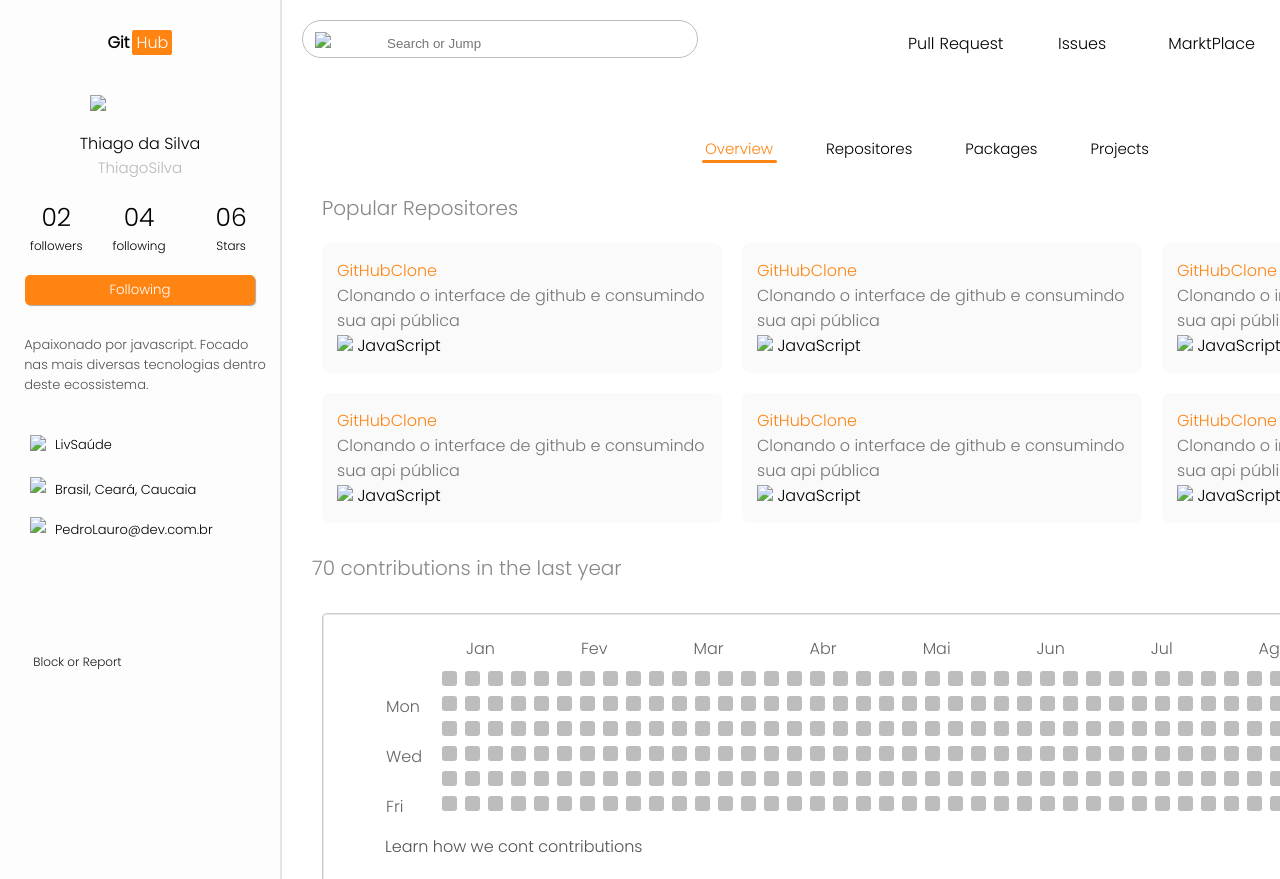
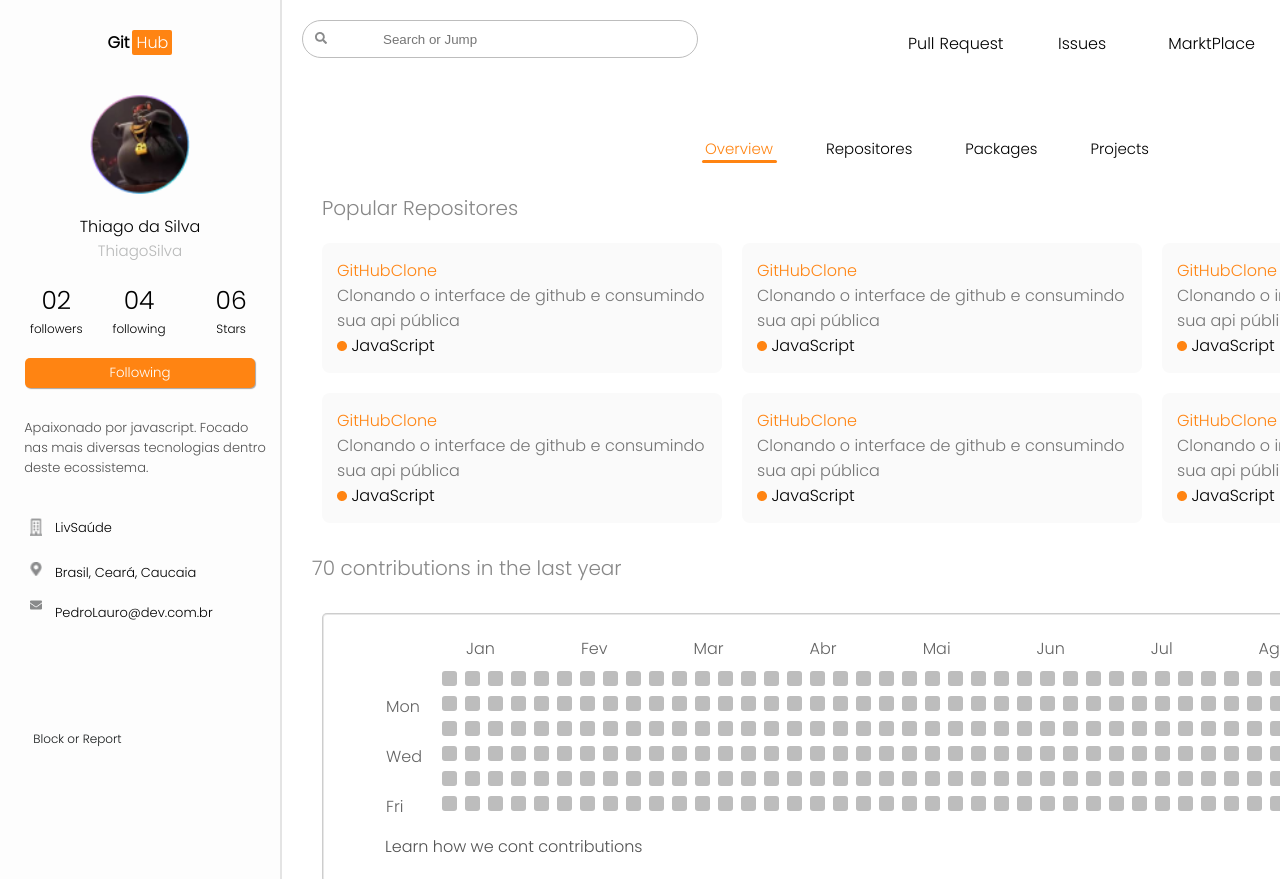
Before and after one commit to rochajpp/ProjectGitHub, a plain HTML site: page index.html in a window 1280 px wide. Shown: the top 879 px of the page. Drawn offline with Linux system fonts and the light colour scheme; the site is published under a folder, as on GitHub Pages, so addresses that start at the root find nothing.

Commit message:
Update index.html

```diff
--- a/index.html
+++ b/index.html
@@ -17,7 +17,7 @@
                 Hub
             </div>
         </div>
-        <img class="perfil" src="/Imagens/Ellipse 1.png">
+        <img class="perfil" src="Imagens/Ellipse 1.png">
         <div class="nome">
             <div class="nome-top">
                 Thiago da Silva
@@ -46,11 +46,11 @@
         </div>
         <div class="descricao2">
             <div class="imagens">
-                <img class="icone1" src="/Imagens/Vector (2).png">
+                <img class="icone1" src="Imagens/Vector (2).png">
                 <br>
-                <img class="icone2" src="/Imagens/Vectorr.png" >
+                <img class="icone2" src="Imagens/Vectorr.png" >
                 <br>
-                <img class="icone3" src="/Imagens/Vector (1).png">
+                <img class="icone3" src="Imagens/Vector (1).png">
             </div>
             <div class="subtitulo">
                 <div class="livs">
@@ -73,7 +73,7 @@
     <div class="part2">
         <div class="cabecalho">
             <fieldset class="caixa-pesquisa">
-                <img id="imagem-pesquisa" src="/Imagens/Vector.png">
+                <img id="imagem-pesquisa" src="Imagens/Vector.png">
                 <input type="text" name="pesquisa" id="pesquisa" placeholder="Search or Jump">
             </fieldset>
             <div class="ancoras">
@@ -82,8 +82,8 @@
                 <button class="parte">MarktPlace</button>
                 <button class="parte">Explore</button>
             </div>
-            <img class="icone-not" src="/Imagens/coolicon1.png">
-            <img class="icone-perf" src="/Imagens/coolicon.png">
+            <img class="icone-not" src="Imagens/coolicon1.png">
+            <img class="icone-perf" src="Imagens/coolicon.png">
         </div>
         <div class="cabecalho2">
             <div class="aba1">Overview</div>
@@ -101,7 +101,7 @@
                             <p class="githubc">GitHubClone</p>
                             Clonando o interface de github e consumindo<br>sua api pública
                             <div class="js">
-                                <img class="imagem-js" src="/Imagens/Ellipse 5.png">
+                                <img class="imagem-js" src="Imagens/Ellipse 5.png">
                                 JavaScript
                             </div>
                         </div>
@@ -111,7 +111,7 @@
                             <p class="githubc">GitHubClone</p>
                             Clonando o interface de github e consumindo<br>sua api pública
                             <div class="js">
-                                <img class="imagem-js" src="/Imagens/Ellipse 5.png">
+                                <img class="imagem-js" src="Imagens/Ellipse 5.png">
                                 JavaScript
                             </div>
                         </div>
@@ -124,7 +124,7 @@
                                 <p class="githubc">GitHubClone</p>
                                 Clonando o interface de github e consumindo<br>sua api pública
                                 <div class="js">
-                                    <img class="imagem-js" src="/Imagens/Ellipse 5.png">
+                                    <img class="imagem-js" src="Imagens/Ellipse 5.png">
                                     JavaScript
                                 </div>
                             </div>
@@ -134,7 +134,7 @@
                                 <p class="githubc">GitHubClone</p>
                                 Clonando o interface de github e consumindo<br>sua api pública
                                 <div class="js">
-                                    <img class="imagem-js" src="/Imagens/Ellipse 5.png">
+                                    <img class="imagem-js" src="Imagens/Ellipse 5.png">
                                     JavaScript
                                 </div>
                             </div>
@@ -147,7 +147,7 @@
                             <p class="githubc">GitHubClone</p>
                             Clonando o interface de github e consumindo<br>sua api pública
                             <div class="js">
-                                <img class="imagem-js" src="/Imagens/Ellipse 5.png">
+                                <img class="imagem-js" src="Imagens/Ellipse 5.png">
                                 JavaScript
                             </div>
                         </div>
@@ -157,7 +157,7 @@
                             <p class="githubc">GitHubClone</p>
                             Clonando o interface de github e consumindo<br>sua api pública
                             <div class="js">
-                                <img class="imagem-js" src="/Imagens/Ellipse 5.png">
+                                <img class="imagem-js" src="Imagens/Ellipse 5.png">
                                 JavaScript
                             </div>
                         </div>
```
